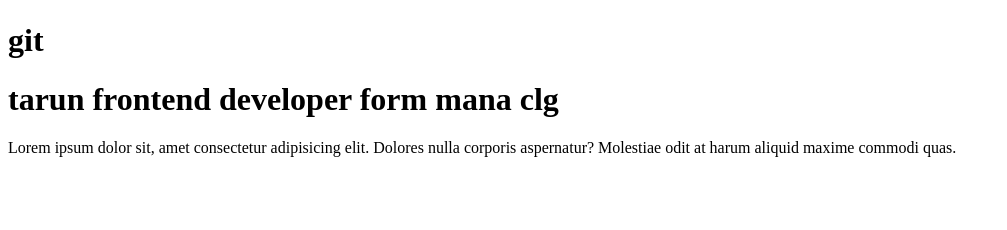
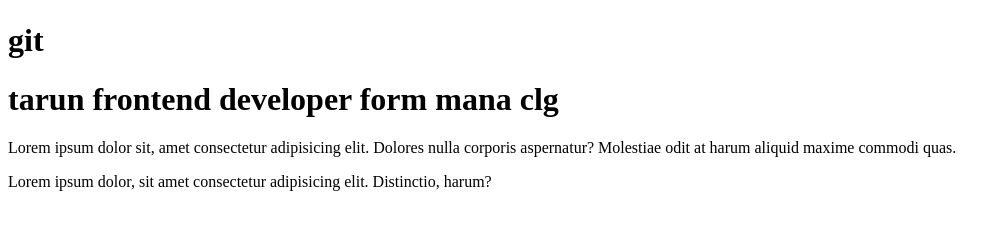
Before and after one commit to Tarundosakayalapati/github, a plain HTML site: page index.html in a window 1280 px wide. Shown: the part 402-632 px from the top of the page, without its empty margins (0-1007 px from the left). Drawn offline with Linux system fonts and the light colour scheme.

Commit message:
my update

```diff
--- a/index.html
+++ b/index.html
@@ -11,5 +11,6 @@
     <h1>git </h1>
     <h1>tarun frontend developer form mana clg</h1>
     <p>Lorem ipsum dolor sit, amet consectetur adipisicing elit. Dolores nulla corporis aspernatur? Molestiae odit at harum aliquid maxime commodi quas.</p>
+    <p>Lorem ipsum dolor, sit amet consectetur adipisicing elit. Distinctio, harum?</p>
 </body>
 </html>
```
